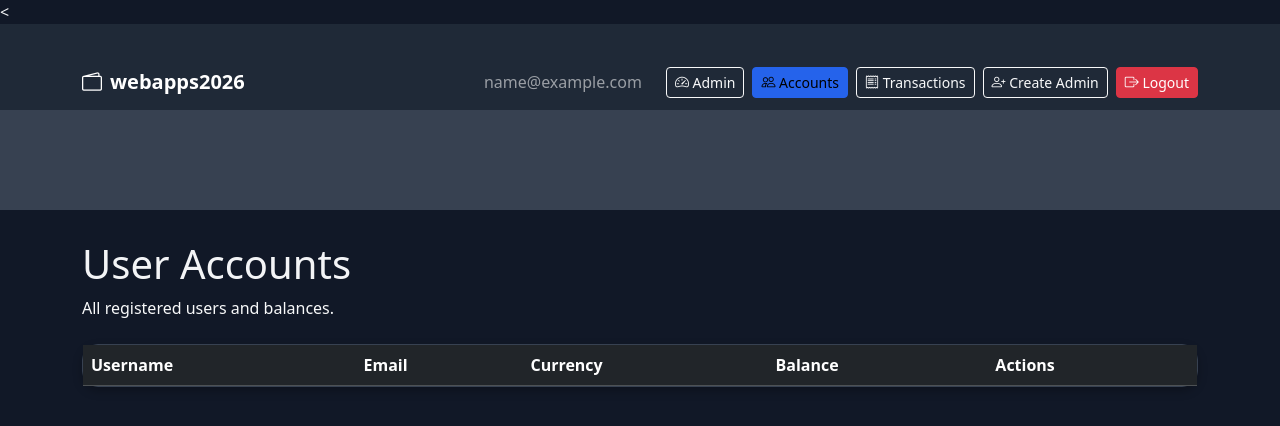
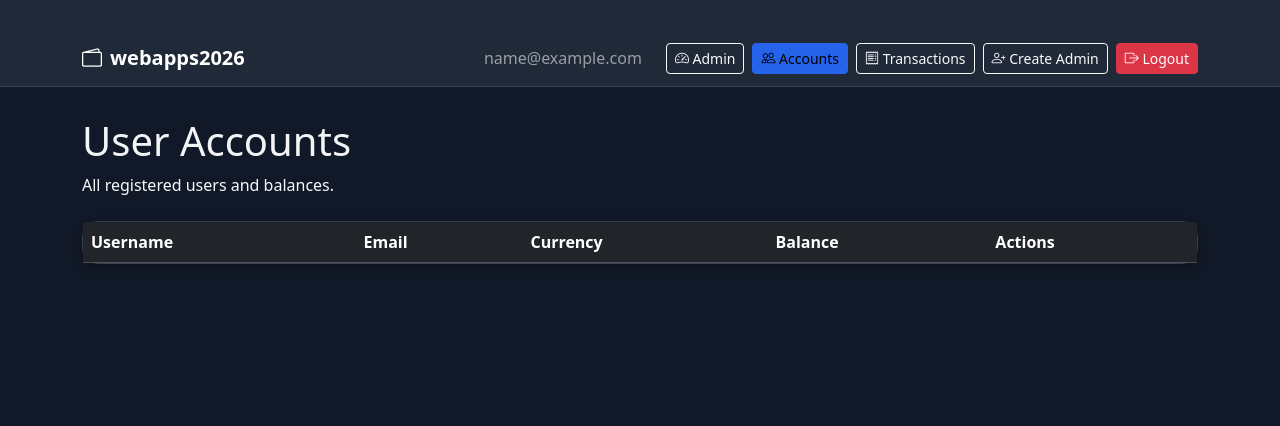
Before and after one commit to PNT927/online-payment-service, a Django app: page /staff/accounts/ in a window 1280 px wide. Shown: the top 426 px of the page. Run offline with Django 5.2, Linux system fonts and the light colour scheme; the visitor is signed in with stand-in values (Sample User, id 1); data comes from the database, SQL or seed files in the repository; lists and menus that the app fills with data are empty; some libraries are stand-ins or nearby versions.

Commit message:
fix: restore dark theme and correct navbar layout

```diff
--- a/payapp/static/Payapp/style.css
+++ b/payapp/static/Payapp/style.css
@@ -3,10 +3,9 @@ body {
     color: #f3f4f6;
     min-height: 100vh;
 }
-
 .navbar {
     background-color: #1f2937 !important;
-    border-bottom: 100px solid #374151;
+    border-bottom: 1px solid #374151;
 }
 
 .navbar-brand {
--- a/templates/base.html
+++ b/templates/base.html
@@ -8,10 +8,10 @@
     <title>{% block title %}webapps2026{% endblock %}</title>
     <link href="https://cdn.jsdelivr.net/npm/bootstrap@5.3.0-alpha1/dist/css/bootstrap.min.css" rel="stylesheet">
     <link rel="stylesheet" href="https://cdn.jsdelivr.net/npm/bootstrap-icons@1.11.3/font/bootstrap-icons.css">
-    <link rel="stylesheet" href="{% static 'payapp/style.css' %}">
+    <link rel="stylesheet" href="{% static 'Payapp/style.css' %}">
 </head>
 <body>
-<<nav class="navbar navbar-expand-lg navbar-dark">
+<nav class="navbar navbar-expand-lg navbar-dark">
     <div class="container">
         <a class="navbar-brand d-flex align-items-center gap-2" href="/">
             <i class="bi bi-wallet2"></i>
```
